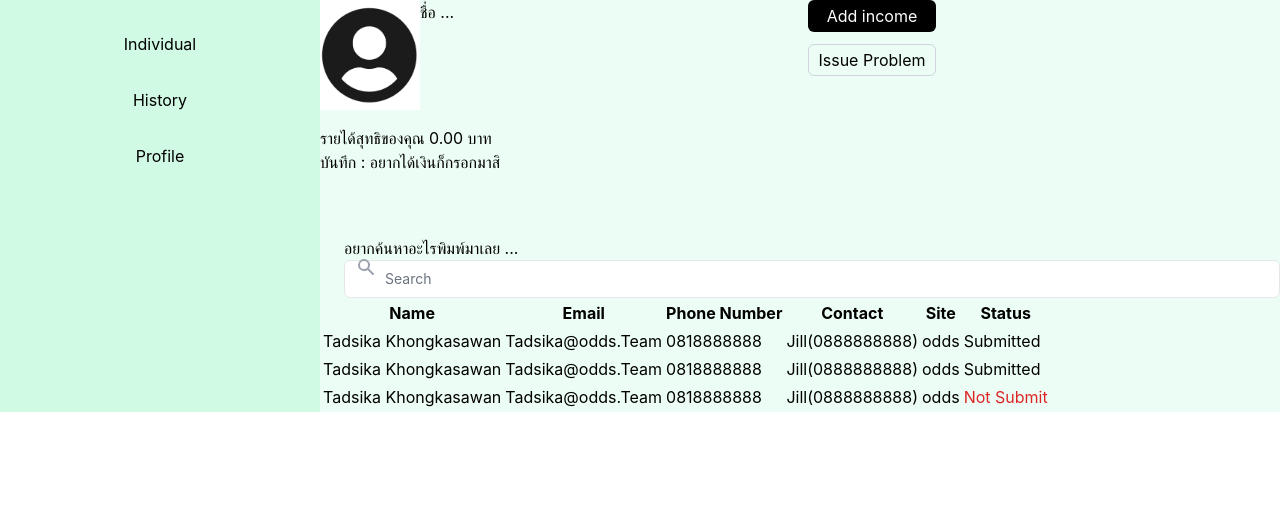
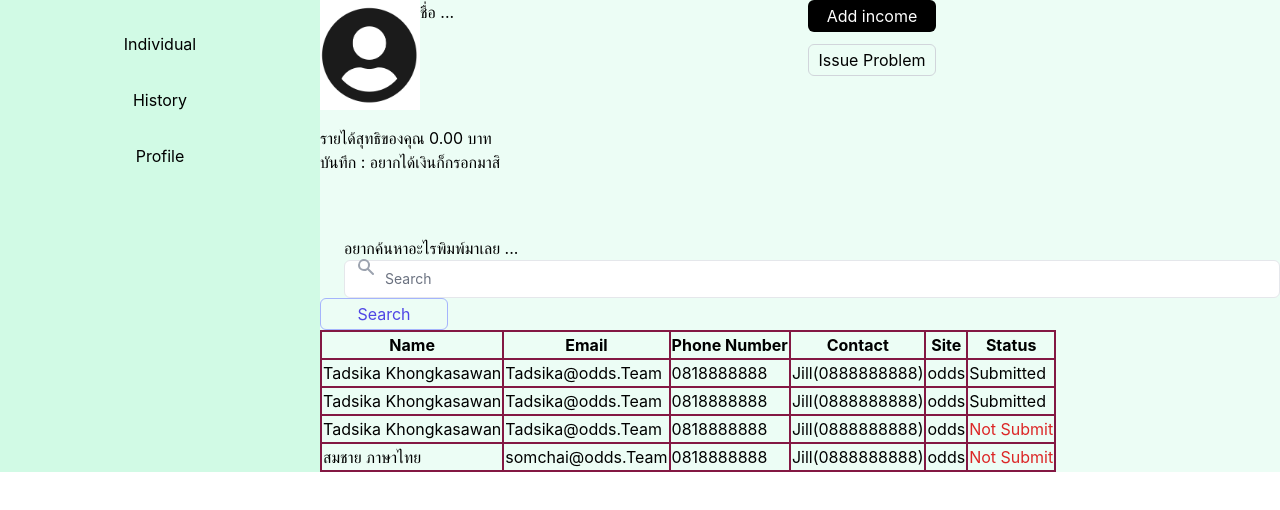
Before and after one commit to Fahlalla/workingrecord-fe, a React (Create React App) app: page / in a window 1280 px wide. Shown: the top 510 px of the page. Built offline with nearby package versions, Linux system fonts and the light colour scheme.

Commit message:
add border + add tailwind.config.js

```diff
--- a/src/page/Home.js
+++ b/src/page/Home.js
@@ -37,42 +37,53 @@ const Home = () => {
           </svg>
           <input class="focus:border-light-blue-500 focus:ring-1 focus:ring-light-blue-500 focus:outline-none w-full text-sm text-black placeholder-gray-500 border border-gray-200 rounded-md py-2 pl-10" type="text" aria-label="Search" placeholder="Search" />
         </form>
+        <button className="flex items-center justify-center w-32 h-8 text-indigo-600 border border-indigo-300 rounded-md">
+              Search
+            </button>
 
-        <table class="table-auto border-separate">
+        <table className="border border-green-900 table-auto">
           <thead>
             <tr>
-              <th>Name</th>
-              <th>Email</th>
-              <th>Phone Number</th>
-              <th>Contact</th>
-              <th>Site</th>
-              <th>Status</th>
+              <th className="border-2 border-pink-900">Name</th>
+              <th className="border-2 border-pink-900">Email</th>
+              <th className="border-2 border-pink-900">Phone Number</th>
+              <th className="border-2 border-pink-900">Contact</th>
+              <th className="border-2 border-pink-900">Site</th>
+              <th className="border-2 border-pink-900">Status</th>
             </tr>
           </thead>
           <tbody>
             <tr>
-              <td>Tadsika Khongkasawan</td>
-              <td>Tadsika@odds.Team</td>
-              <td>0818888888</td>
-              <td>Jill(0888888888)</td>
-              <td>odds</td>
-              <td>Submitted</td>
+              <td className="border-2 border-pink-900">Tadsika Khongkasawan</td>
+              <td className="border-2 border-pink-900">Tadsika@odds.Team</td>
+              <td className="border-2 border-pink-900">0818888888</td>
+              <td className="border-2 border-pink-900">Jill(0888888888)</td>
+              <td className="border-2 border-pink-900">odds</td>
+              <td className="border-2 border-pink-900">Submitted</td>
             </tr>
             <tr>
-              <td>Tadsika Khongkasawan</td>
-              <td>Tadsika@odds.Team</td>
-              <td>0818888888</td>
-              <td>Jill(0888888888)</td>
-              <td>odds</td>
-              <td>Submitted</td>
+              <td className="border-2 border-pink-900">Tadsika Khongkasawan</td>
+              <td className="border-2 border-pink-900">Tadsika@odds.Team</td>
+              <td className="border-2 border-pink-900">0818888888</td>
+              <td className="border-2 border-pink-900">Jill(0888888888)</td>
+              <td className="border-2 border-pink-900">odds</td>
+              <td className="border-2 border-pink-900">Submitted</td>
             </tr>
             <tr>
-              <td>Tadsika Khongkasawan</td>
-              <td>Tadsika@odds.Team</td>
-              <td>0818888888</td>
-              <td>Jill(0888888888)</td>
-              <td>odds</td>
-              <td class=" text-red-600">Not Submit</td>
+              <td className="border-2 border-pink-900">Tadsika Khongkasawan</td>
+              <td className="border-2 border-pink-900">Tadsika@odds.Team</td>
+              <td className="border-2 border-pink-900">0818888888</td>
+              <td className="border-2 border-pink-900">Jill(0888888888)</td>
+              <td className="border-2 border-pink-900">odds</td>
+              <td className="text-red-600 border-2 border-pink-900 ">Not Submit</td>
+            </tr>
+            <tr>
+              <td className="border-2 border-pink-900">สมชาย ภาษาไทย</td>
+              <td className="border-2 border-pink-900">somchai@odds.Team</td>
+              <td className="border-2 border-pink-900">0818888888</td>
+              <td className="border-2 border-pink-900">Jill(0888888888)</td>
+              <td className="border-2 border-pink-900">odds</td>
+              <td className="text-red-600 border-2 border-pink-900 ">Not Submit</td>
             </tr>
           </tbody>
         </table>
--- a/tailwind.config.js
+++ b/tailwind.config.js
@@ -1,11 +1,17 @@
 module.exports = {
+    corePlugins: {
+
+      tableLayout: false,
+    },
     purge: ['./src/**/*.{js,jsx,ts,tsx}', './public/index.html'],
     darkMode: false, // or 'media' or 'class'
     theme: {
       extend: {},
     },
     variants: {
-      extend: {},
+      extend: {
+        tableLayout: ['hover', 'focus'],
+      },
     },
     plugins: [],
   }
```
